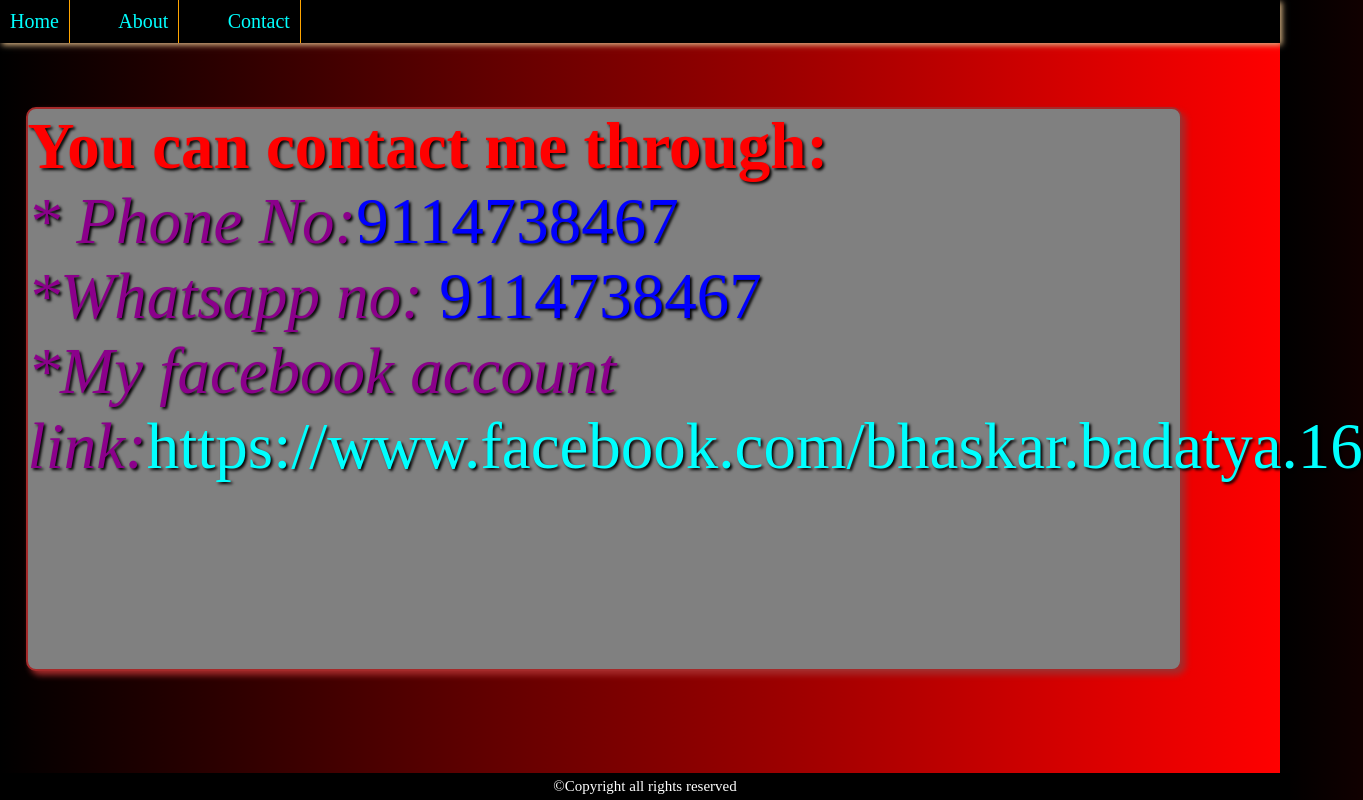
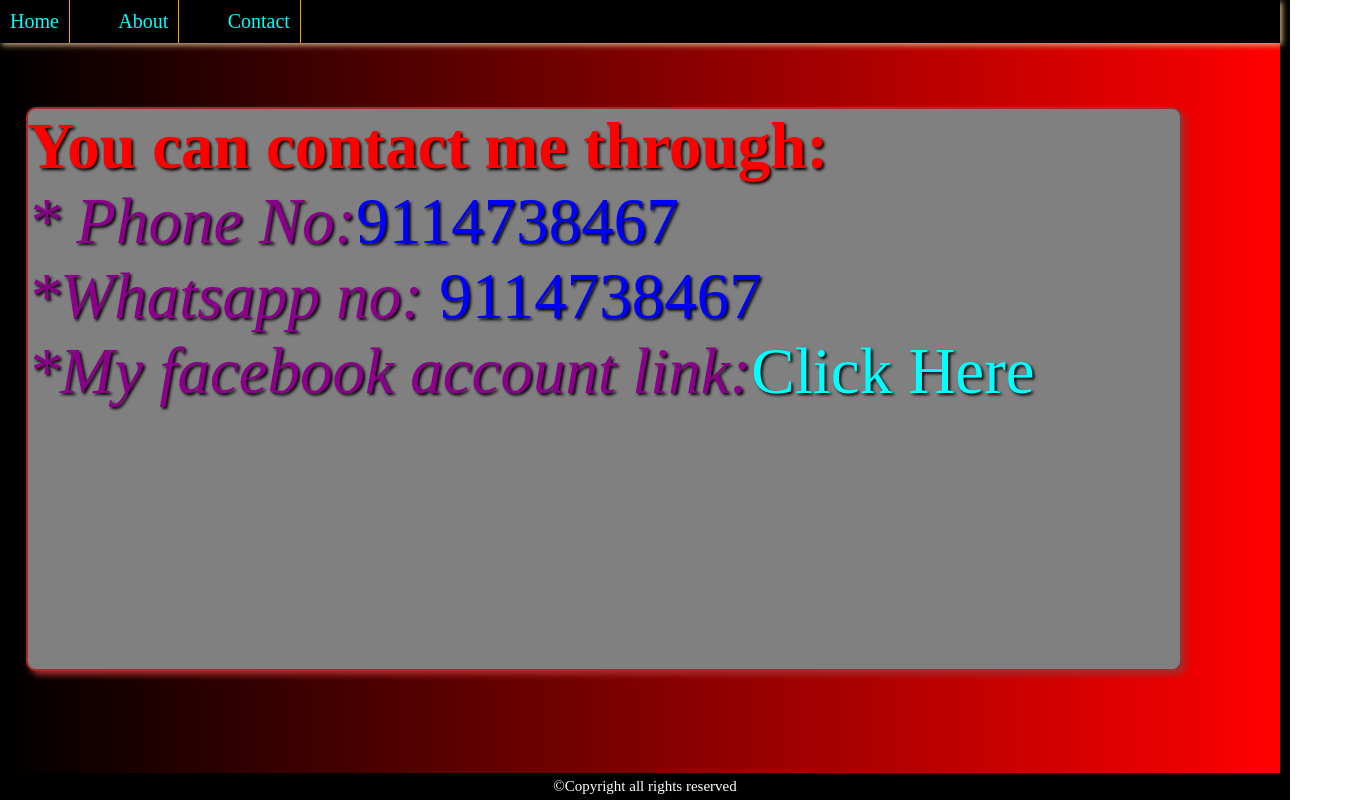
Before and after one commit to Sibasisbadatya/portfolio012.github.io, a plain HTML site: page contact.html in a window 1280 px wide. Shown: the whole page, 1363 px wide, since content can reach past the window. Drawn offline with Linux system fonts and the light colour scheme.

Commit message:
Update contact.html

```diff
--- a/contact.html
+++ b/contact.html
@@ -243,7 +243,7 @@
         <i>* Phone No:</i>9114738467<br>
         <i>*Whatsapp no:</i> 9114738467<br>
         <i>*My facebook account link:</i><a
-            href="https://www.facebook.com/bhaskar.badatya.16">https://www.facebook.com/bhaskar.badatya.16</a>
+            href="https://www.facebook.com/bhaskar.badatya.16">Click Here</a>
     </div>
     <footer>&copy;Copyright all rights reserved</footer>
 </body>
```
